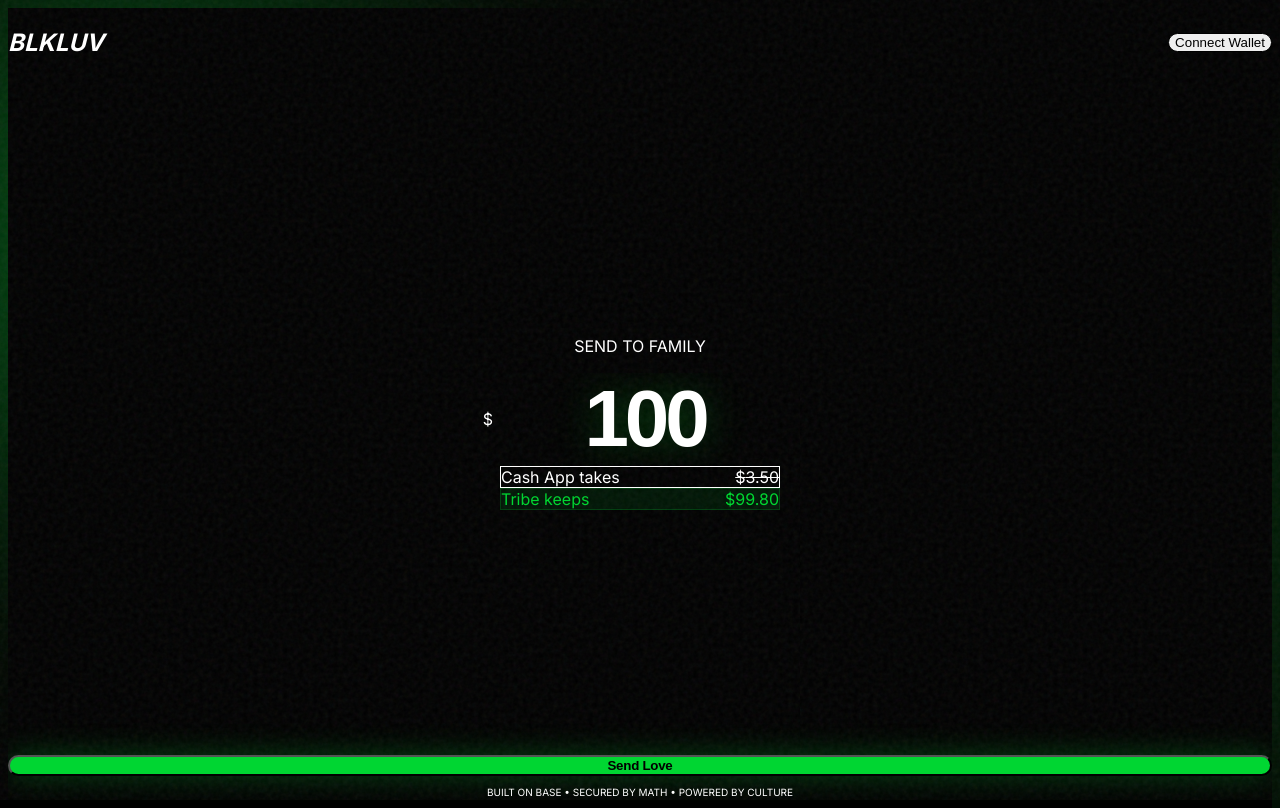
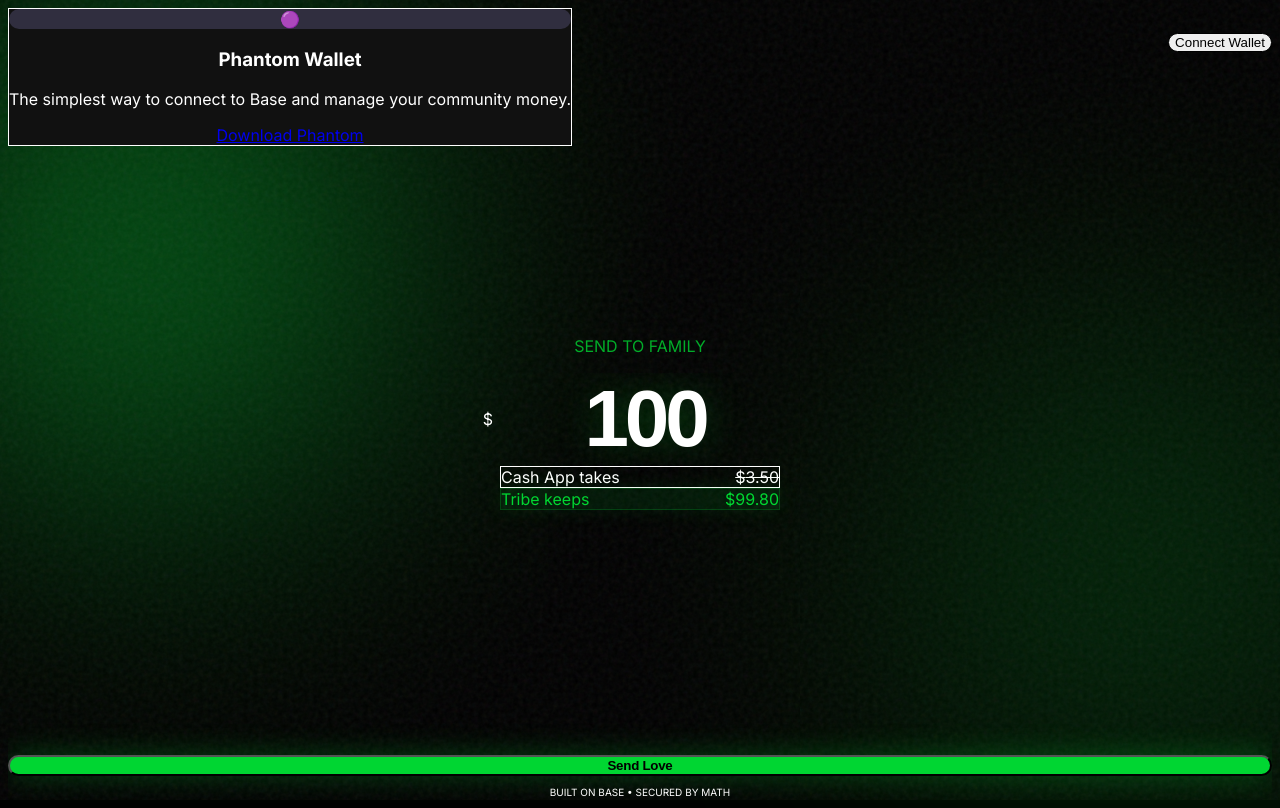
Before and after one commit to blkluv/base, a Next.js app: page / in a window 1280 px wide. Both pictures are taken after a click on the button "Connect Wallet". Built offline with nearby package versions, Linux system fonts and the light colour scheme; no server answers; what thirdweb would draw is missing.

Commit message:
Update page.tsx

```diff
--- a/src/app/page.tsx
+++ b/src/app/page.tsx
@@ -5,40 +5,47 @@
 
 export default function Home() {
   const [showTransfer, setShowTransfer] = useState(false);
-  const [amount, setAmount] = useState<string>("100"); // String for direct input control
+  const [showWalletModal, setShowWalletModal] = useState(false);
+  const [amount, setAmount] = useState<string>("100");
   const [mounted, setMounted] = useState(false);
 
   useEffect(() => setMounted(true), []);
 
-  // Safe math parsing
   const numAmount = parseFloat(amount) || 0;
-  const cashAppReceive = numAmount * 0.965; // ~3.5% fee
-  const blkluvReceive = numAmount - 0.20;   // Flat gas fee
+  const cashAppReceive = numAmount * 0.965;
+  const blkluvReceive = numAmount - 0.20;
 
   if (!mounted) return null;
 
   return (
-    <main className="relative min-h-screen w-full flex flex-col font-sans">
+    <main className="relative min-h-screen w-full flex flex-col font-sans overflow-x-hidden text-white bg-black selection:bg-[#00D632]/30">
 
-      {/* Background Ambience */}
-      <div className="bg-grain" />
-      <div className="aura-spot aura-top" />
-      <div className="aura-spot aura-bottom" />
+      {/* --- 1. BACKGROUND LAYER (LOCKED) ---
+          pointer-events-none ensures clicks pass through to the buttons
+      */}
+      <div className="fixed inset-0 z-0 pointer-events-none overflow-hidden">
+         <div className="bg-grain" />
+         <div className="aura-spot aura-top" />
+         <div className="aura-spot aura-bottom" />
+      </div>
 
-      {/* --- HEADER --- */}
+      {/* --- 2. HEADER (Interactive) --- */}
       <nav className="relative z-10 w-full p-6 flex justify-between items-center">
         <h1 className="text-xl font-black tracking-tighter italic">BLKLUV</h1>
-        <button className="px-4 py-2 rounded-full border border-white/10 bg-white/5 text-xs font-bold hover:bg-white/10 transition-colors">
+        <button
+          onClick={() => setShowWalletModal(true)}
+          className="px-4 py-2 rounded-full border border-white/10 bg-white/5 text-xs font-bold hover:bg-white/10 transition-colors cursor-pointer"
+        >
           Connect Wallet
         </button>
       </nav>
 
-      {/* --- MAIN INTERACTION (The "Hero") --- */}
-      <div className="relative z-10 flex-1 flex flex-col items-center justify-center px-6 min-h-[60vh]">
+      {/* --- 3. MAIN INTERACTION --- */}
+      <div className="relative z-10 flex-1 flex flex-col items-center justify-center px-6 min-h-[50vh]">
 
-        {/* The "Cash App" Style Input */}
+        {/* Massive Input Wrapper */}
         <div className="relative w-full max-w-sm text-center space-y-2 animate-in fade-in zoom-in-95 duration-700">
-          <p className="text-emerald-400 font-mono text-xs uppercase tracking-widest mb-4">
+          <p className="text-[#00D632] font-mono text-xs uppercase tracking-widest mb-4 opacity-80">
             Send to Family
           </p>
 
@@ -49,64 +56,103 @@
               value={amount}
               onChange={(e) => setAmount(e.target.value)}
               placeholder="0"
-              className="input-massive max-w-[300px]"
+              className="input-massive max-w-[300px] bg-transparent"
               autoFocus
             />
           </div>
 
-          {/* The "Versus" Pill */}
-          <div className="mt-8 inline-flex flex-col gap-2 w-full max-w-[280px]">
-            {/* Competitor Reality Check */}
-            <div className="flex justify-between items-center px-4 py-3 rounded-xl bg-white/5 border border-white/5 text-sm">
+          {/* Comparison Pills */}
+          <div className="mt-10 inline-flex flex-col gap-2 w-full max-w-[280px]">
+            <div className="flex justify-between items-center px-4 py-3 rounded-xl bg-white/5 border border-white/5 text-sm backdrop-blur-sm">
               <span className="text-zinc-500">Cash App takes</span>
               <span className="text-red-400 font-mono line-through decoration-red-500/50">
                 ${(numAmount - cashAppReceive).toFixed(2)}
               </span>
             </div>
 
-            {/* The Win */}
-            <div className="flex justify-between items-center px-4 py-3 rounded-xl bg-[#00D632]/10 border border-[#00D632]/20 text-sm">
-              <span className="text-[#00D632]">Tribe keeps</span>
+            <div className="flex justify-between items-center px-4 py-3 rounded-xl bg-[#00D632]/10 border border-[#00D632]/20 text-sm backdrop-blur-sm shadow-[0_0_20px_rgba(0,214,50,0.1)]">
+              <span className="text-[#00D632] font-bold">Tribe keeps</span>
               <span className="text-[#00D632] font-mono font-bold">
                 ${(numAmount - 0.20).toFixed(2)}
               </span>
             </div>
           </div>
-
         </div>
       </div>
 
-      {/* --- STICKY FOOTER ACTION --- */}
-      <div className="relative z-20 w-full p-6 pb-10 bg-gradient-to-t from-black via-black/90 to-transparent">
-        <div className="max-w-md mx-auto space-y-3">
+      {/* --- 4. STICKY FOOTER ACTION (High Z-Index) --- */}
+      <div className="relative z-20 w-full p-6 pb-12 bg-gradient-to-t from-black via-black/90 to-transparent">
+        <div className="max-w-md mx-auto space-y-4">
           <button
-            onClick={() => setShowTransfer(true)}
-            className="w-full btn-primary py-5 text-lg shadow-[0_0_40px_rgba(0,214,50,0.4)]"
+            onClick={() => {
+              console.log("Button Clicked"); // Debug check
+              setShowTransfer(true);
+            }}
+            className="w-full btn-primary py-5 text-lg shadow-[0_0_40px_rgba(0,214,50,0.3)] hover:shadow-[0_0_60px_rgba(0,214,50,0.5)] active:scale-95 transition-all"
           >
             Send Love
           </button>
 
           <p className="text-center text-zinc-600 text-[10px] tracking-wide uppercase">
-            Built on Base • Secured by Math • Powered by Culture
+            Built on Base • Secured by Math
           </p>
         </div>
       </div>
 
-      {/* --- MODAL (Transfer) --- */}
+      {/* --- 5. MODALS (Z-INDEX 50+) --- */}
+
+      {/* Transfer Modal */}
       {showTransfer && (
         <div className="fixed inset-0 z-50 flex items-end justify-center sm:items-center">
            <div
-             className="absolute inset-0 bg-black/90 backdrop-blur-md"
+             className="absolute inset-0 bg-black/90 backdrop-blur-xl"
              onClick={() => setShowTransfer(false)}
            />
-           <div className="relative w-full max-w-md bg-zinc-900 border-t border-white/10 rounded-t-3xl p-6 animate-in slide-in-from-bottom duration-300">
+           <div className="relative w-full max-w-md bg-zinc-900 border-t border-white/10 rounded-t-3xl p-6 animate-in slide-in-from-bottom duration-300 shadow-2xl">
               <div className="flex justify-between items-center mb-6">
                 <h3 className="text-white font-bold text-lg">Confirm Send</h3>
-                <button onClick={() => setShowTransfer(false)} className="text-zinc-500 hover:text-white">✕</button>
+                <button onClick={() => setShowTransfer(false)} className="text-zinc-500 hover:text-white p-2">✕</button>
               </div>
 
-              <AuthAndBaseTx />
+              <div className="bg-black/50 p-4 rounded-xl border border-white/5 mb-6">
+                 <AuthAndBaseTx />
+              </div>
 
+              <button
+                onClick={() => setShowTransfer(false)}
+                className="w-full py-3 text-zinc-500 text-sm hover:text-white transition-colors"
+              >
+                Cancel
+              </button>
+           </div>
+        </div>
+      )}
+
+      {/* Wallet Modal */}
+      {showWalletModal && (
+        <div className="fixed inset-0 z-50 flex items-center justify-center p-4">
+           <div
+             className="absolute inset-0 bg-black/80 backdrop-blur-md"
+             onClick={() => setShowWalletModal(false)}
+           />
+           <div className="relative w-full max-w-sm bg-[#111] border border-white/10 rounded-2xl p-6 animate-in zoom-in-95 duration-200">
+              <div className="text-center space-y-4">
+                <div className="w-16 h-16 bg-[#AB9FF2]/20 text-[#AB9FF2] rounded-full flex items-center justify-center mx-auto text-3xl">
+                  🟣
+                </div>
+                <h3 className="text-xl font-bold text-white">Phantom Wallet</h3>
+                <p className="text-zinc-400 text-sm">
+                  The simplest way to connect to Base and manage your community money.
+                </p>
+                <a
+                  href="https://phantom.app"
+                  target="_blank"
+                  rel="noreferrer"
+                  className="block w-full bg-white text-black font-bold py-3 rounded-xl hover:bg-gray-200 transition-colors"
+                >
+                  Download Phantom
+                </a>
+              </div>
            </div>
         </div>
       )}
```
